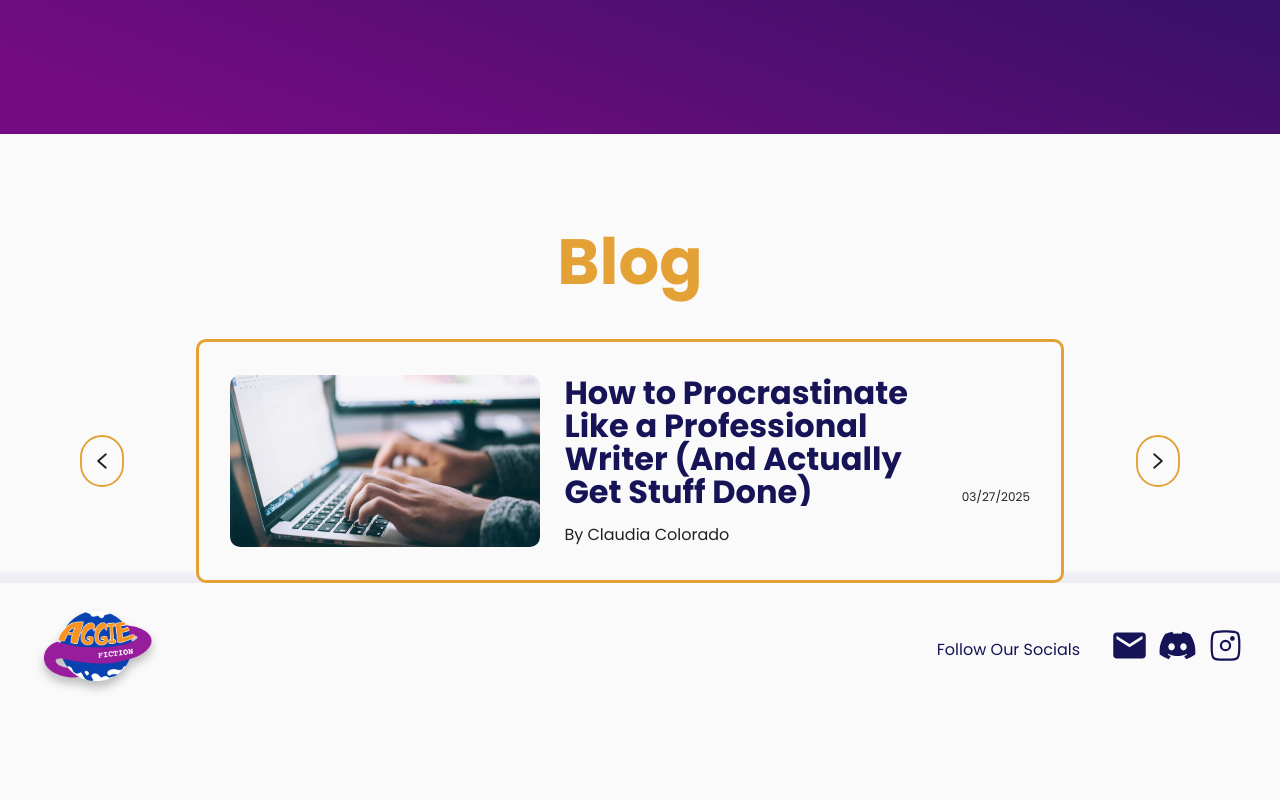
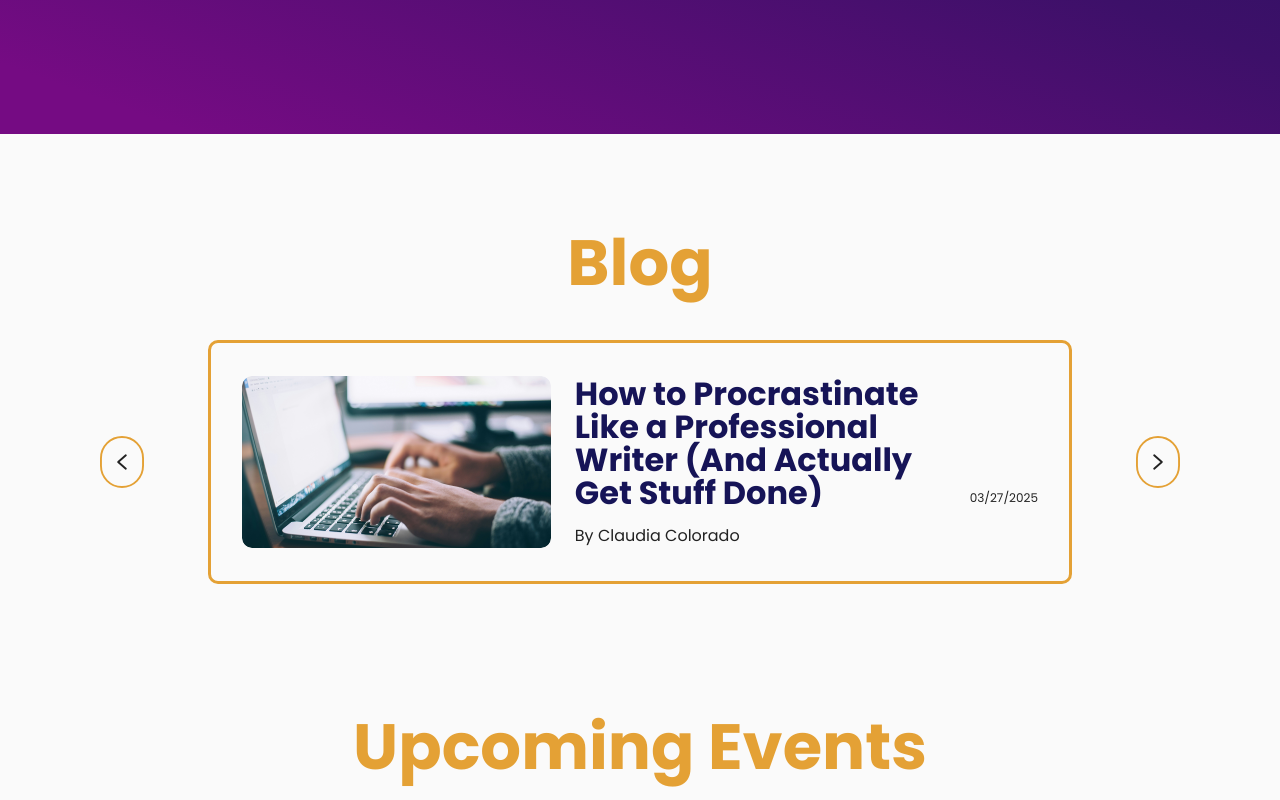
Before and after one commit to include-davis/aggie-fiction, a Next.js app: page / in a window 1280 px wide. Shown: the part 920-1720 px from the top of the page. Before the commit the page ends 1635 px from the top, so only its background shows below. Built offline with nearby package versions, Linux system fonts and the light colour scheme.

Commit message:
Add Upcoming Events to homepage

```diff
--- a/app/(pages)/(home)/page.jsx
+++ b/app/(pages)/(home)/page.jsx
@@ -1,6 +1,7 @@
 import styles from "./page.module.scss";
 import Image from "next/image";
 import HomeCarousel from "../_components/HomeCarousel/HomeCarousel";
+import UpcomingEvents from "@/app/_components/UpcomingEvents/UpcomingEvents";
 export default function Home() {
   return (
     <div className={styles.home}>
@@ -32,10 +33,12 @@ export default function Home() {
           </div>
         </div>
 
-        <div className={styles.blog}>
-          <h1>Blog</h1>
-
-          <HomeCarousel />
+        <div className={styles.pageLower}>
+          <div className={styles.blog}>
+            <h1>Blog</h1>
+            <HomeCarousel />
+          </div>
+          <UpcomingEvents/>
         </div>
       </div>
     </div>
--- a/app/(pages)/(home)/page.module.scss
+++ b/app/(pages)/(home)/page.module.scss
@@ -96,12 +96,24 @@
   }
 }
 
+.pageLower {
+  display: flex;
+  flex-direction: column;
+  gap: 115px;
+
+  padding: 81px 100px 100px 100px;
+
+  @include mixins.phone {
+    padding: 20px 30px 57px 30px;
+    gap: 57px;
+  }
+}
+
 .blog {
   display: flex;
   flex-direction: column;
   justify-content: center;
   align-items: center;
-  padding: 80px 100px 0 80px;
   gap: 30px;
 
   h1 {
@@ -109,7 +121,6 @@
   }
 
   @include mixins.phone {
-    padding: 30px;
     gap: 12px;
   }
 }
```
